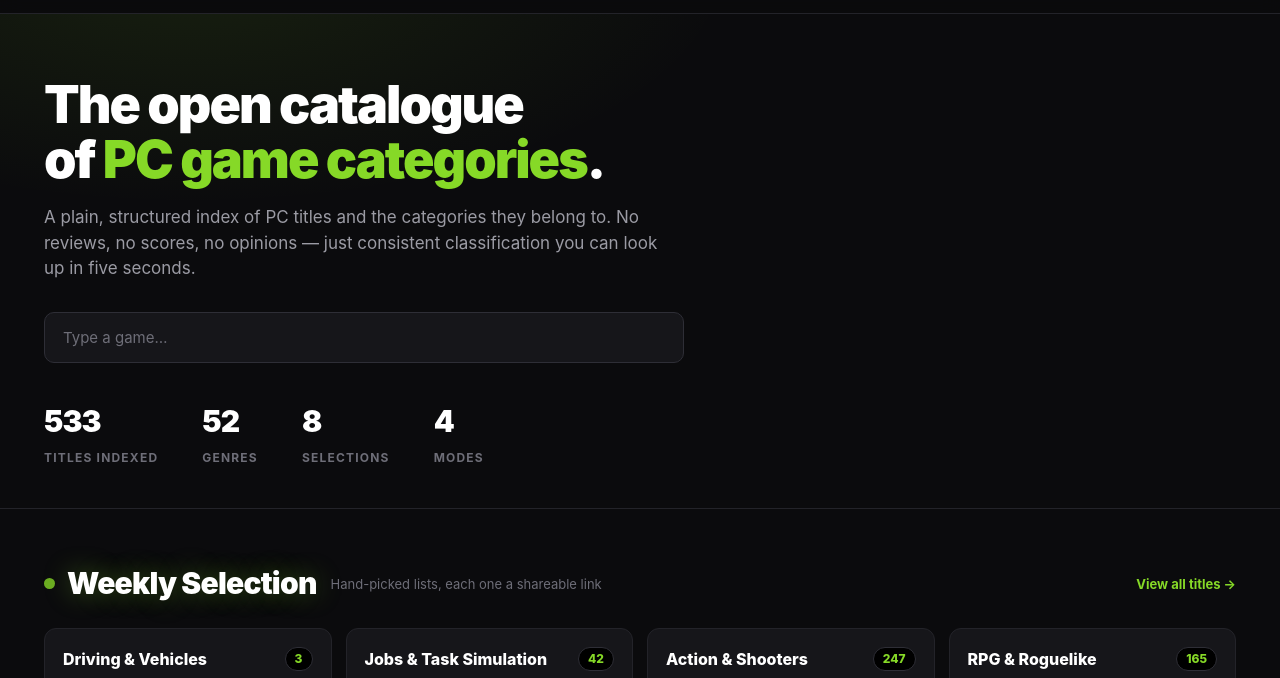
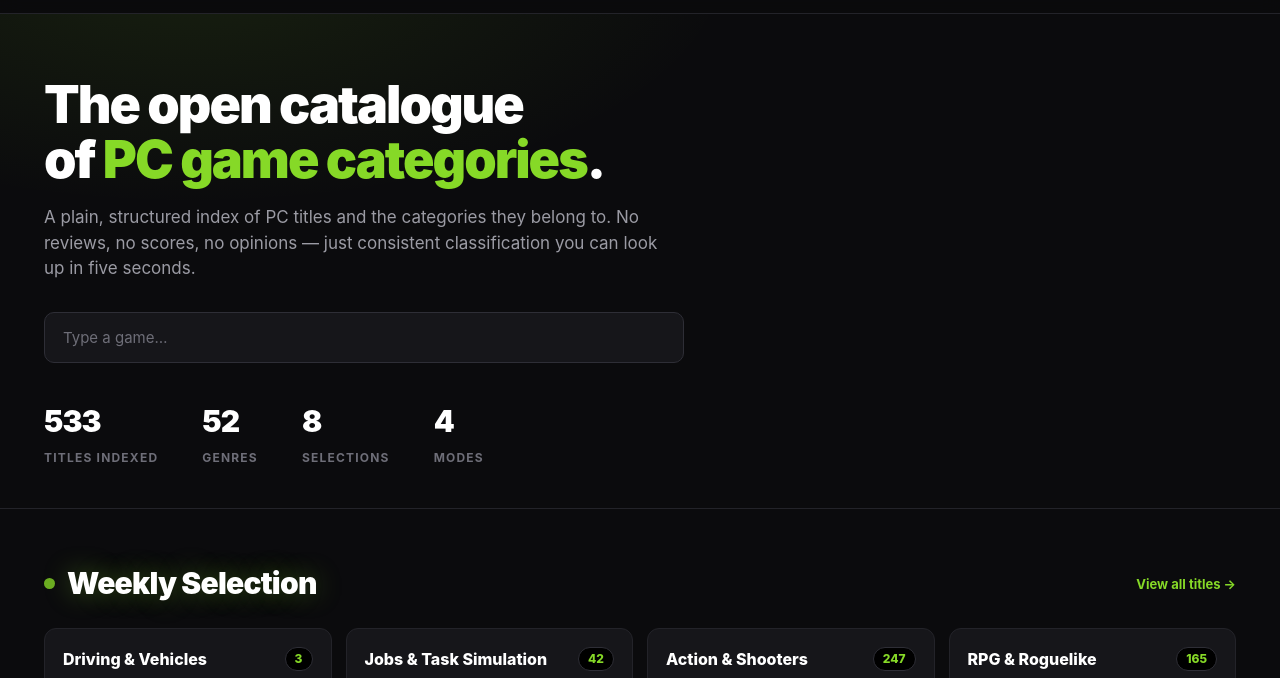
Before and after one commit to Gamescatalogwiki/games_catalog_wiki, a website: page index.html in a window 1280 px wide. Shown: the part 79-757 px from the top of the page. Drawn offline with Linux system fonts and the light colour scheme.

Commit message:
Add files via upload

```diff
--- a/index.html
+++ b/index.html
@@ -46,7 +46,6 @@
   <div class="wrap">
     <div class="shead">
       <h2>Weekly Selection</h2>
-      <p>Hand-picked lists, each one a shareable link</p>
       <a href="#browse">View all titles →</a>
     </div>
     <div class="grid" id="collection-grid"></div>
```
